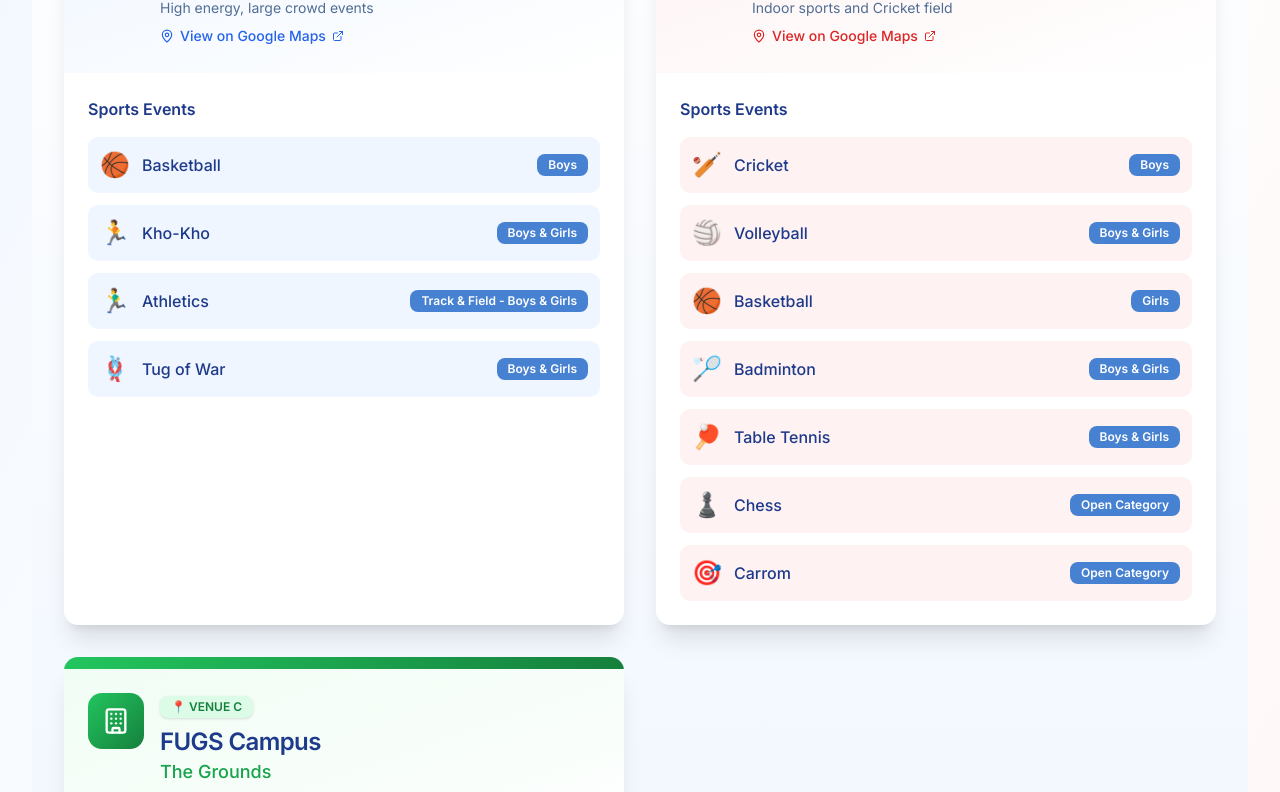
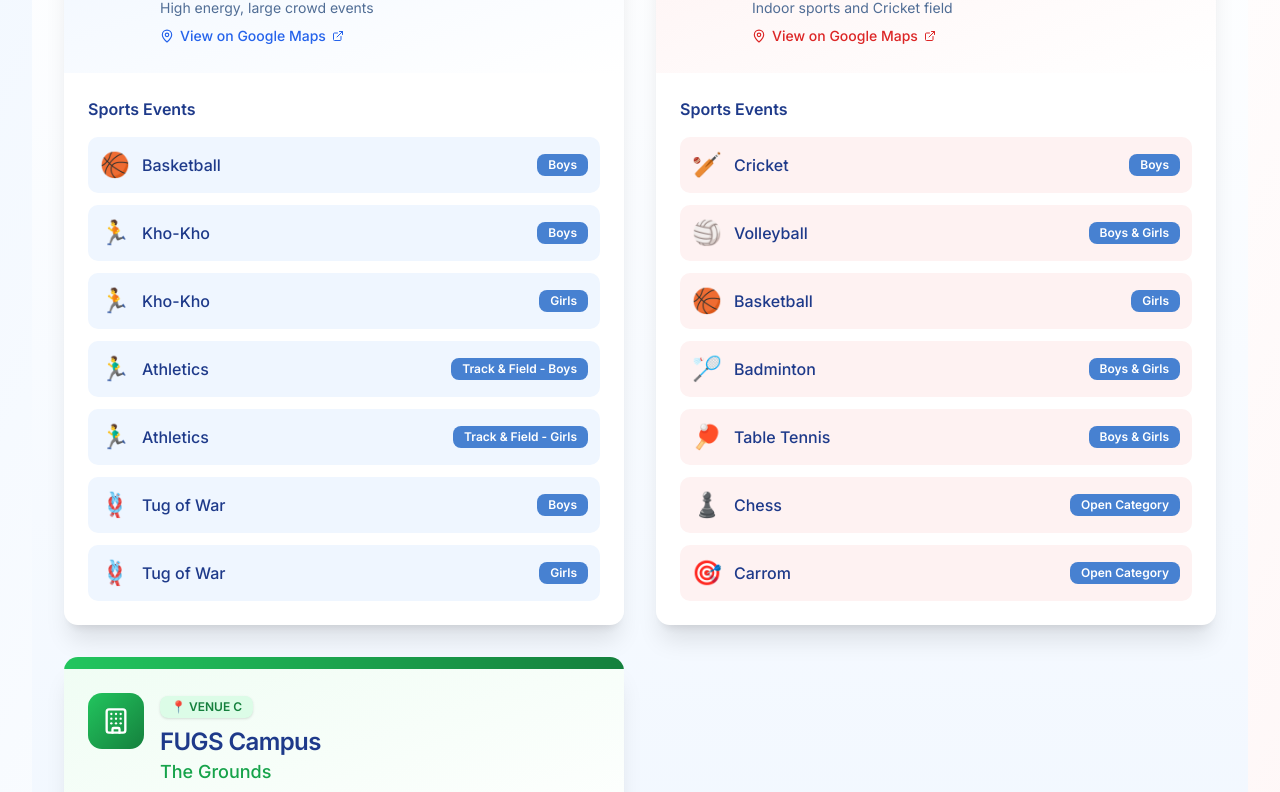
Before and after one commit to Adarsh240-feb/Udaan-UGI, a React (Vite) app: page /venues in a window 1280 px wide. Shown: the part 656-1448 px from the top of the page. Built offline with nearby package versions, Linux system fonts and the light colour scheme; no server answers; a web font is replaced by a local one.

Commit message:
update venue

```diff
--- a/src/pages/Venues.jsx
+++ b/src/pages/Venues.jsx
@@ -10,9 +10,12 @@ const venueA = {
   mapUrl: 'https://maps.app.goo.gl/obzDrBkn1Gi5MQN2A',
   sports: [
     { name: 'Basketball', category: 'Boys', icon: '🏀' },
-    { name: 'Kho-Kho', category: 'Boys & Girls', icon: '🏃' },
-    { name: 'Athletics', category: 'Track & Field - Boys & Girls', icon: '🏃‍♂️' },
-    { name: 'Tug of War', category: 'Boys & Girls', icon: '🪢' }
+    { name: 'Kho-Kho', category: 'Boys', icon: '🏃' },
+    { name: 'Kho-Kho', category: 'Girls', icon: '🏃' },
+    { name: 'Athletics', category: 'Track & Field - Boys', icon: '🏃‍♂️' },
+    { name: 'Athletics', category: 'Track & Field - Girls', icon: '🏃‍♂️' },
+    { name: 'Tug of War', category: 'Boys', icon: '🪢' },
+    { name: 'Tug of War', category: 'Girls', icon: '🪢' },
   ]
 };
 
```
